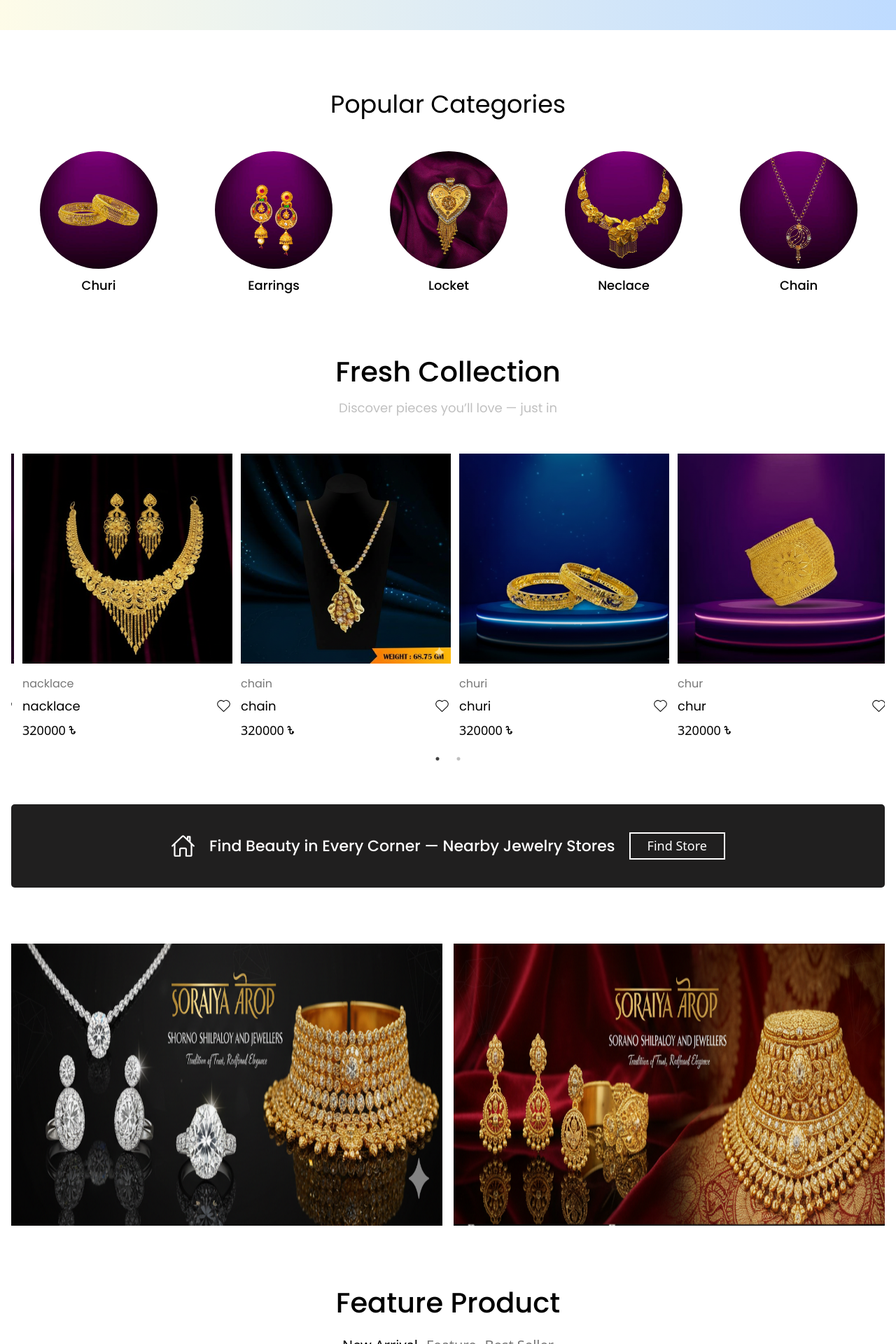
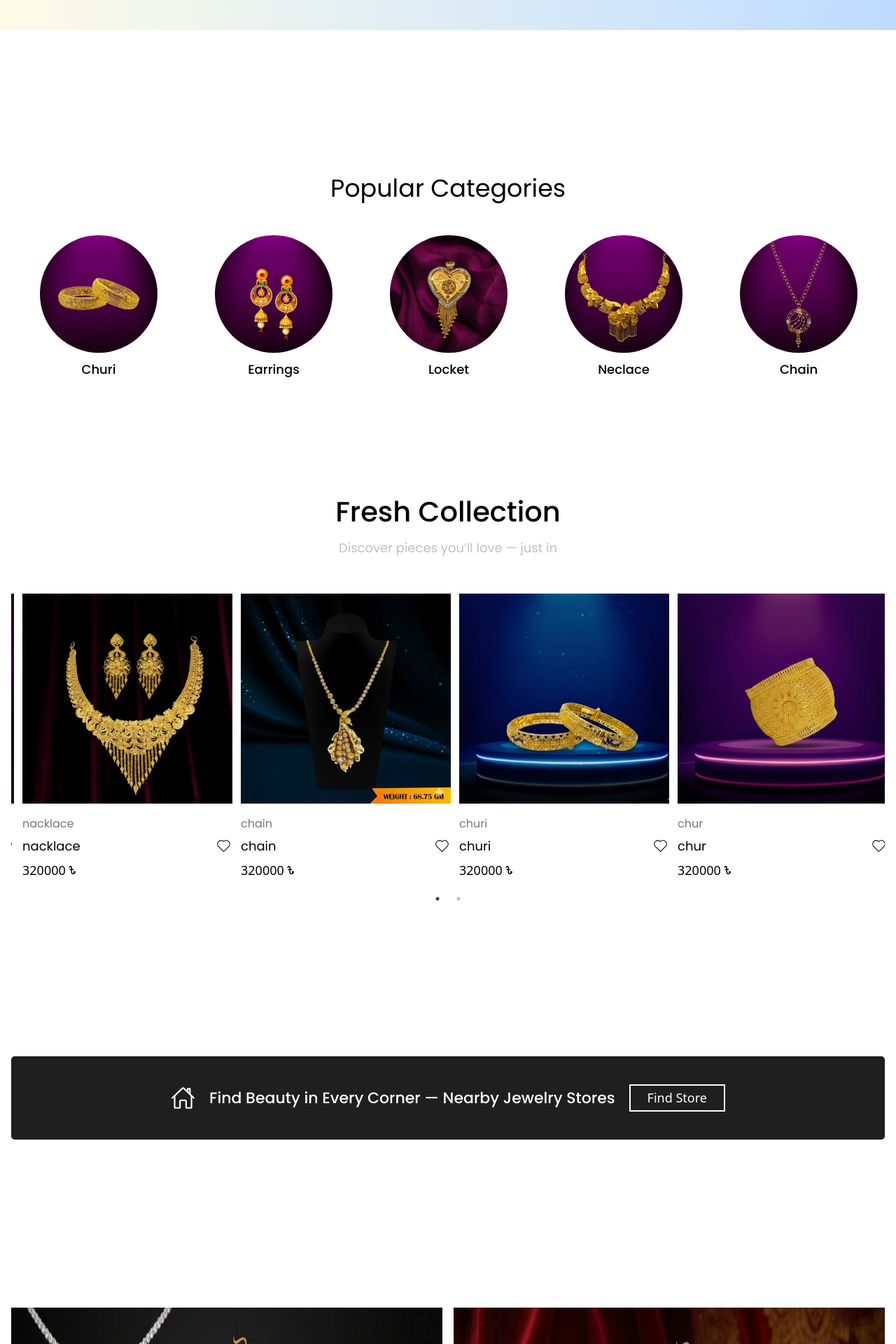
Before and after one commit to aropdhar/gold_management_website, a React (Vite) app: page / in a window 1280 px wide. Shown: the part 700-2620 px from the top of the page at 70% size. Built offline with nearby package versions, Linux system fonts and the light colour scheme; a web font is replaced by a local one.

Commit message:
update_all

```diff
--- a/src/pages/home/Finding/Finding.jsx
+++ b/src/pages/home/Finding/Finding.jsx
@@ -4,7 +4,7 @@ import { Link } from 'react-router-dom'
 
 const Finding = () => {
   return (
-    <div className='my-20 bg-white dark:bg-[#1c1b22] dark:text-white'>
+    <div className='py-20 md:my-20 bg-white dark:bg-[#1c1b22] dark:text-white'>
       <div className='custom-container mx-auto'>
          <div className='flex flex-col lg:flex-row gap-y-4 text-center items-center justify-center bg-[#121111ef] py-10 lg:gap-x-5 text-white rounded-[5px]'>
             <span className='inline-block text-[35px]'><IoHomeOutline /></span>
--- a/src/pages/home/bestseilling/BestseillingProduct.jsx
+++ b/src/pages/home/bestseilling/BestseillingProduct.jsx
@@ -64,7 +64,7 @@ const BestseillingProduct = () => {
     }
 
   return (
-    <div className='mb-20 bg-white dark:bg-[#1c1b22] dark:text-white' onMouseEnter={()=>setIshovering(true)} onMouseLeave={()=>setIshovering(false)}>
+    <div className='pb-20 md:mb-20 bg-white dark:bg-[#1c1b22] dark:text-white' onMouseEnter={()=>setIshovering(true)} onMouseLeave={()=>setIshovering(false)}>
       <div className='custom-container mx-auto'>
           <div className='relative'>
             <ProductHeading title={'Fresh Collection'} subtitle={'Discover pieces you’ll love — just in'}/>
--- a/src/pages/home/category/Category.jsx
+++ b/src/pages/home/category/Category.jsx
@@ -62,7 +62,7 @@ const Category = () => {
 
 
   return (
-    <div className='my-20 group bg-white dark:bg-[#1c1b22] dark:text-white'>
+    <div className='py-20 md:my-20 group bg-white dark:bg-[#1c1b22] dark:text-white'>
       <div className='custom-container mx-auto'>
              <h1 className='text-center my-10 font-Poppins text-[25px] md:text-[35px]'>Popular Categories</h1>
              <div className='relative'>
--- a/src/pages/home/feature/Feature.jsx
+++ b/src/pages/home/feature/Feature.jsx
@@ -70,7 +70,7 @@ const Feature = () => {
 
 
   return (
-    <div className='mb-20 bg-white dark:bg-[#1c1b22] dark:text-white' onMouseEnter={()=>setIshovering(true)} onMouseLeave={()=>setIshovering(false)}>
+    <div className='pb-20 md:mb-20 bg-white dark:bg-[#1c1b22] dark:text-white' onMouseEnter={()=>setIshovering(true)} onMouseLeave={()=>setIshovering(false)}>
         <div className='custom-container mx-auto'>
           <ProductHeading title={'Feature Product'}/>
           <div className='mt-2 flex items-center gap-x-3 text-[20px]  text-[#777] justify-center'>
--- a/src/pages/home/livemoment/LiveMoment.jsx
+++ b/src/pages/home/livemoment/LiveMoment.jsx
@@ -4,7 +4,7 @@ import recover2 from '../../../assets/recover2.png'
 
 const LiveMoment = () => {
   return (
-    <div className='my-20 bg-white dark:bg-[#1c1b22]'>
+    <div className='py-20 md:my-20 bg-white dark:bg-[#1c1b22]'>
       <div className='custom-container mx-auto'>
          <div className='flex flex-col md:flex-row gap-y-4  items-center md:gap-x-4'>
             <div className='w-[340px] h-[280px] lg:w-[668px] lg:h-[403px] overflow-hidden'>
--- a/src/pages/wishlist/Wishlist.jsx
+++ b/src/pages/wishlist/Wishlist.jsx
@@ -32,7 +32,7 @@ const Wishlist = () => {
         <div className='pt-35 pb-22 dark:bg-[#1c1b22] bg-[#f5f5f5] flex items-center justify-center'>
           <h1 className='text-[40px] font-Poppins font-medium'>{formatted}</h1>
         </div>
-        <div className='my-15 '>
+        <div className='py-15 md:my-15 '>
           <div className='custom-container mx-auto'>
               <div className='flex items-center justify-between border-b-2  border-gray-200 p-4'>
                 <div className='flex flex-1 justify-start'>
```
